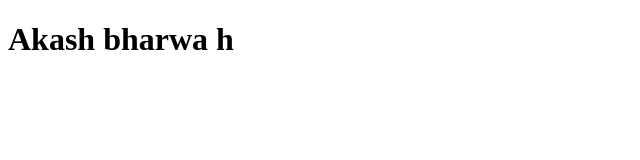
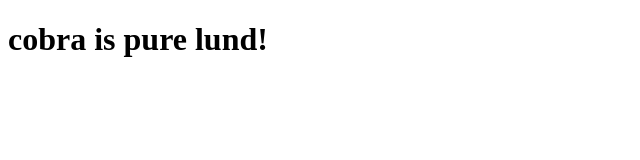
Before and after one commit to AayushVerma5003/test, a plain HTML site: page site/index.html in a window 1280 px wide. Shown: the whole page, without its empty margins (0-640 px from the left). Drawn offline with Linux system fonts and the light colour scheme.

Commit message:
changes saved successfully!

```diff
--- a/site/index.html
+++ b/site/index.html
@@ -4,6 +4,6 @@
 	<title>Aayush Verma</title>
 </head>
 <body>
-	<h1>Akash bharwa h</h1>
+	<h1>cobra is pure lund!</h1>
 </body>
 </html>
```
